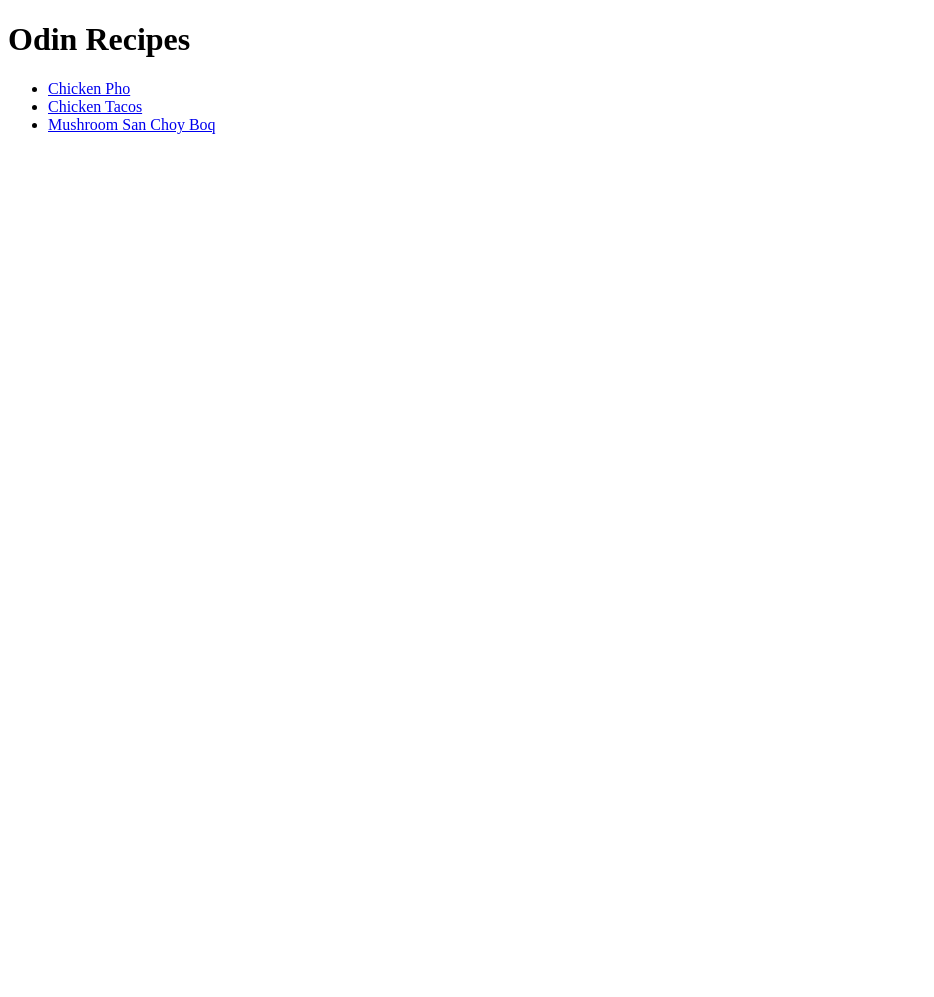
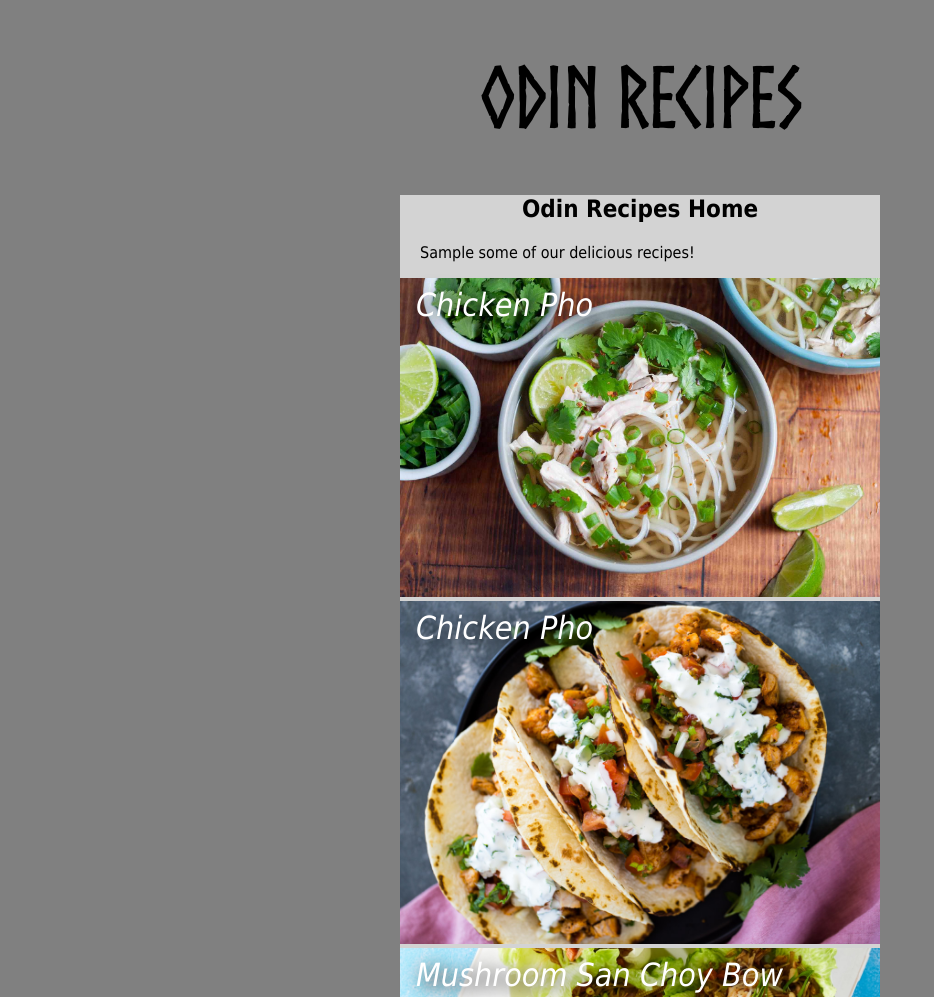
Before and after one commit to j-campbell/odinrecipes, a plain HTML site: page index.html in a window 1280 px wide. Shown: the top 997 px of the page, without its empty margins (0-934 px from the left). Before the commit the page ends 800 px from the top, so only its background shows below. Drawn offline with Linux system fonts and the light colour scheme.

Commit message:
adds basic styling to homepage

```diff
--- a/index.html
+++ b/index.html
@@ -2,21 +2,43 @@
 <html lang="en">
   <head>
     <meta charset="UTF-8">
-    <title>Odin Recipes</title>
+    <link rel="stylesheet" href="styles.css">
+    <title>ODIN RECIPES</title>
   </head>
 
   <body>
-    <h1>Odin Recipes</h1>
-    <ul>
+    <header>
+      <h1><a href="index.html" id="logo" target="self">Odin Recipes</a></h1>
+    </header>
+    <main>
+      <h2>Odin Recipes Home</h2>
+      <p>Sample some of our delicious recipes!</p>
+      <ul class="image-list">
         <li>
-        <a href="recipes/chicken-pho.html">Chicken Pho</a>
+          <a href="recipes/chicken-pho.html">
+            <figure class="container">
+              <img src="images/chicken-pho.jpeg" alt="Chicken Pho">
+              <figcaption class="label-top-left">Chicken Pho</figcaption>
+            </figure>
+          </a>
         </li>
         <li>
-        <a href="recipes/chicken-tacos.html">Chicken Tacos</a>
+          <a href="recipes/chicken-tacos.html">
+            <figure class="container">
+              <img src="images/chicken-tacos.jpeg" alt="Chicken Tacos">
+              <figcaption class="label-top-left">Chicken Pho</figcaption>
+            </figure>
+          </a>
         </li>
         <li>
-        <a href="recipes/mushroom-san-choy-bow.html">Mushroom San Choy Boq</a>
+          <a href="recipes/mushroom-san-choy-bow.html">
+            <figure class="container">
+              <img src="images/mushroom-san-choy-bow.jpeg" alt="Mushroom San Choy Bow">
+              <figcaption class="label-top-left">Mushroom San Choy Bow</figcaption>
+            </figure>
+          </a>
         </li>
       </ul>
+    </main>
   </body>
 </html>
--- /dev/null
+++ b/styles.css
@@ -0,0 +1,89 @@
+@font-face {
+  font-family: "Norse";
+  src: url(resources/Norse.otf);
+
+}
+
+body {
+  width: 100%;
+  height: 100vh;
+  margin: 0;
+  padding: 0;
+  background-color: grey;
+}
+
+header {
+  width: 60vh;
+  margin: 0 auto;
+}
+
+h1 {
+  font-family: "Norse";
+  font-size: 5em;
+  font-weight: 900;
+  text-align: center;
+}
+
+#logo {
+  text-decoration: none;
+  color: black;
+}
+
+#logo:hover {
+  color: darkred;
+}
+
+
+main {
+  width: 60vh;
+  margin: 0 auto;
+  background-color: lightgrey;
+  padding: 25px auto;
+  font-family: Tahoma, sans-serif;
+}
+
+main p {
+  margin: auto 20px;
+}
+
+h2 {
+  text-align: center;
+}
+
+.image-list {
+  padding: 0;
+}
+
+.image-list li {
+  display: block;
+  width: 100%;
+}
+
+.container {
+  margin: 0;
+  position: relative;
+  text-align: center;
+  color: white;
+}
+
+.container:hover {
+  color: cyan;
+  text-decoration: underline;
+}
+
+.container img {
+  width: 100%;
+}
+
+.container img:hover {
+  filter: sepia(1);
+}
+
+.label-top-left {
+  font-size: 2em;
+  font-style: italic;
+  position: absolute;
+  top: 8px;
+  left: 16px;
+  filter: drop-shadow(4px 4px 10px black);
+}
```
Lines whose indentation alone changed are shown as unchanged.
